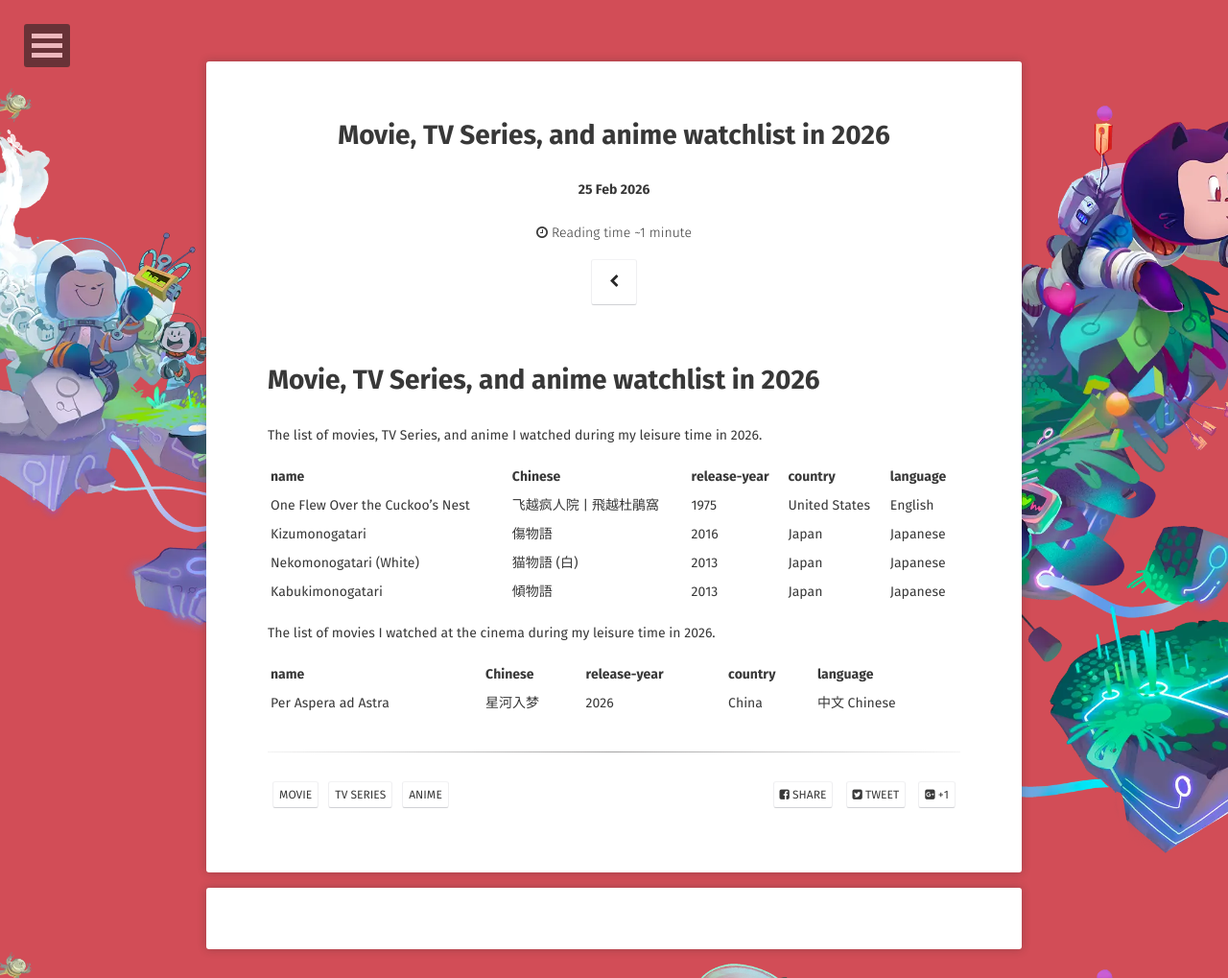
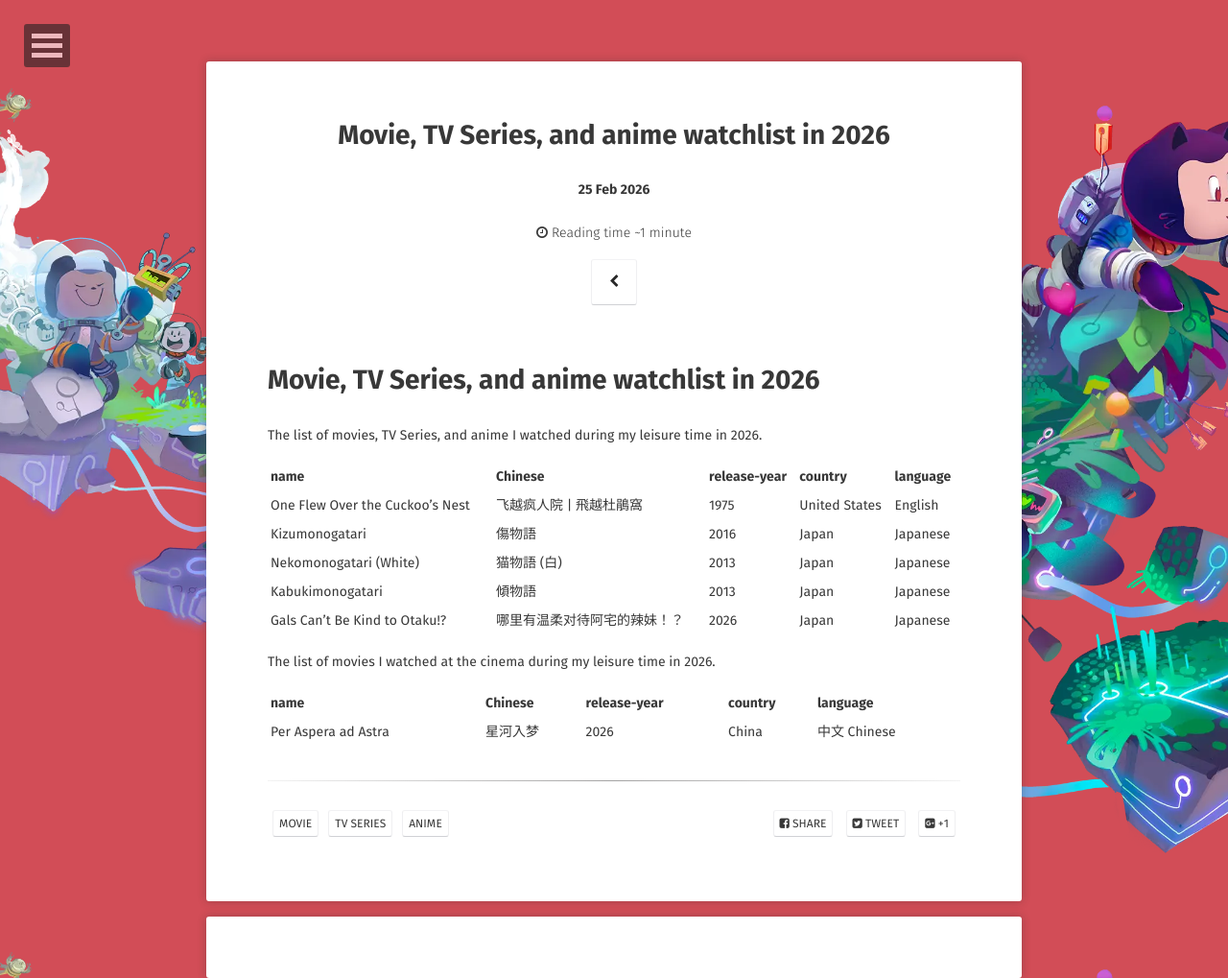
Before and after one commit to WebPavel/WebPavel.github.io, a Jekyll site: the page built from _posts/2026-02-25-movie-tv-series-and-anime-watchlist-in-2026.md, in a window 1280 px wide. Shown: the whole page at 96% size. Built offline with Jekyll 4.4.1, drawn with Linux system fonts in a browser that asks for light colours; some web fonts are replaced; comment, search, counter and statistics services are not loaded.

Commit message:
feat: update the list of recently watched animes

```diff
--- a/_posts/2026-02-25-movie-tv-series-and-anime-watchlist-in-2026.md
+++ b/_posts/2026-02-25-movie-tv-series-and-anime-watchlist-in-2026.md
@@ -13,15 +13,15 @@ comments: true
 The list of movies, TV Series, and anime I watched during my leisure time in 2026.
 
 | name                            | Chinese        | release-year | country       | language |
-|---------------------------------|----------------|--------------|---------------|----------|
+|:--------------------------------|:---------------|:-------------|:--------------|:---------|
 | One Flew Over the Cuckoo's Nest | 飞越疯人院 \| 飛越杜鵑窩 | 1975         | United States | English  |
 | Kizumonogatari                  | 傷物語            | 2016         | Japan         | Japanese |
 | Nekomonogatari (White)          | 猫物語 (白)        | 2013         | Japan         | Japanese |
 | Kabukimonogatari                | 傾物語            | 2013         | Japan         | Japanese |
-
+| Gals Can't Be Kind to Otaku!?   | 哪里有温柔对待阿宅的辣妹！？ | 2026         | Japan         | Japanese |
 
 The list of movies I watched at the cinema during my leisure time in 2026.
 
 | name                | Chinese | release-year | country | language   |
-|---------------------|---------|--------------|---------|------------|
+|:--------------------|:--------|:-------------|:--------|:-----------|
 | Per Aspera ad Astra | 星河入梦    | 2026         | China   | 中文 Chinese |
```
